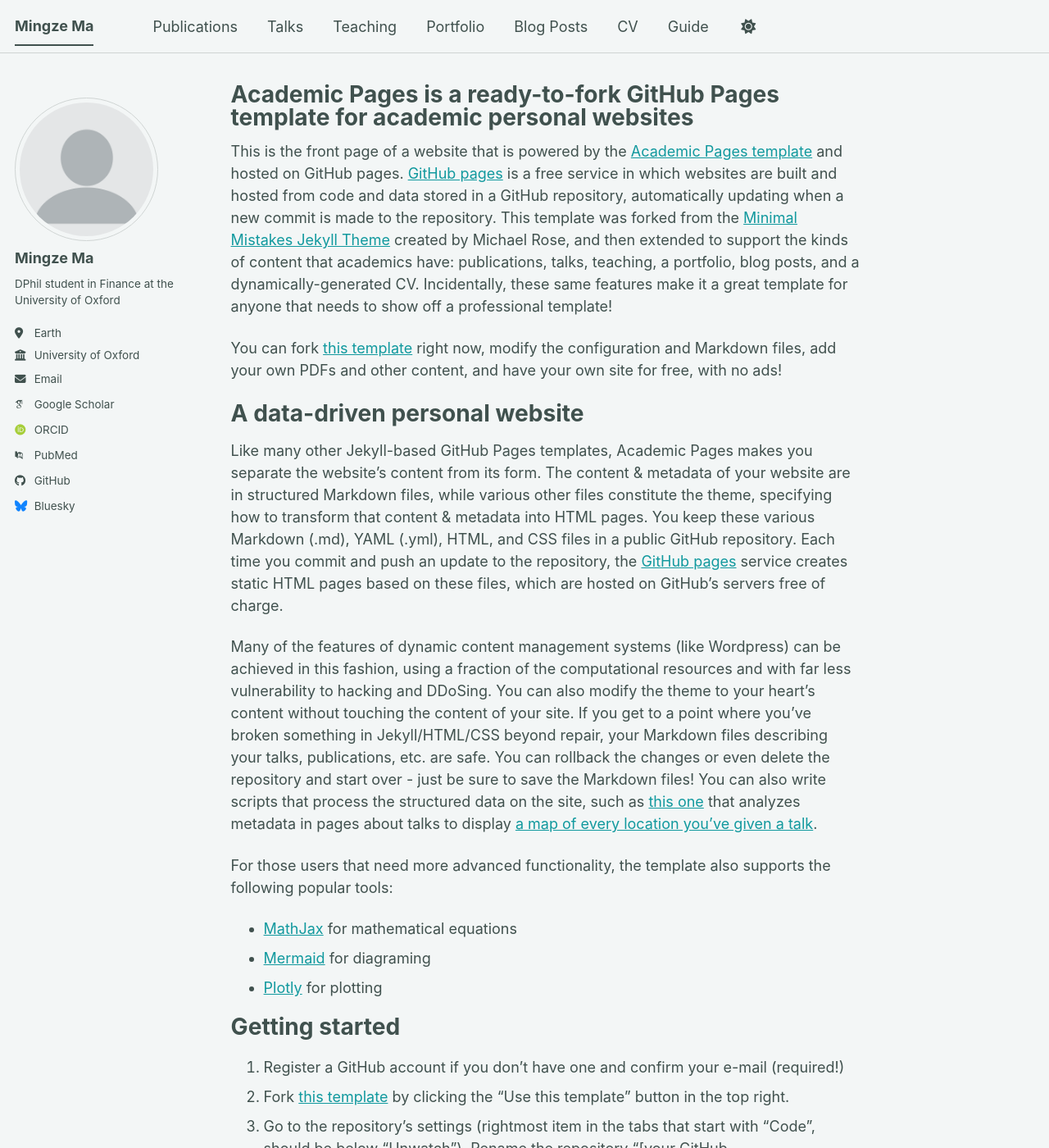
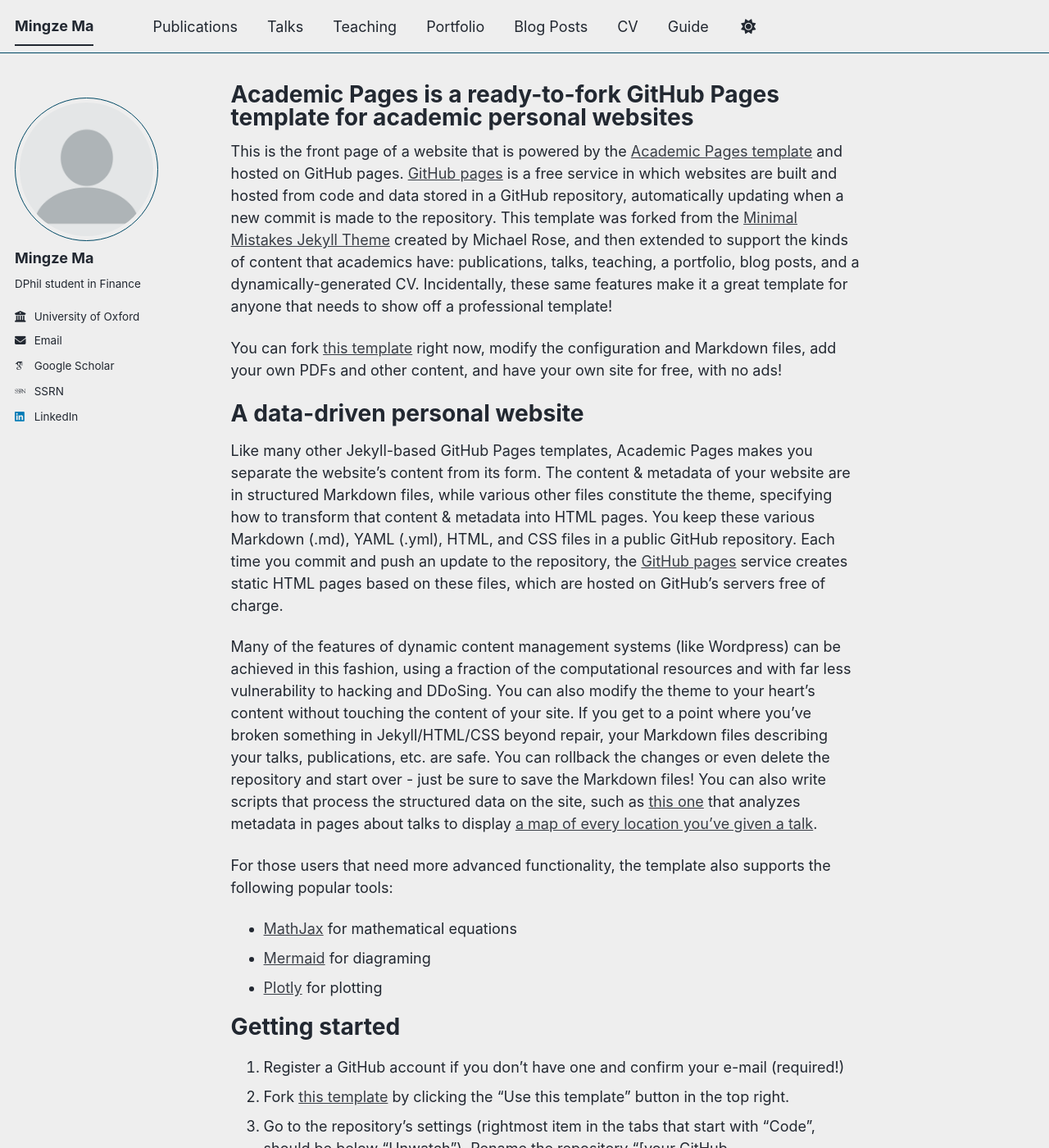
Before and after one commit to MingzeMaSBS/mingzemasbs.github.io, a Jekyll site: the page built from _pages/about.md, in a window 1280 px wide and 1400 px high. Shown: the whole window at 82% size. Built offline with Jekyll 4.4.1, drawn with Linux system fonts in a browser that asks for light colours; some web fonts are replaced; a script bundle is joined from its source files by our own code; library files that are not in the unit come from our copies; part of the change alters nothing that is shown.

Commit message:
_config.yml

```diff
--- a/_config.yml
+++ b/_config.yml
@@ -8,11 +8,11 @@
 
 # Basic Site Settings
 locale                   : "en-US"
-site_theme               : "mint" # The available themes options are "default", "air", "sunrise", "mint", "dirt" and "contrast"
+site_theme               : "air" # The available themes options are "default", "air", "sunrise", "mint", "dirt" and "contrast"
 title                    : "Mingze Ma"
 title_separator          : "-"
 name                     : "Mingze Ma"
-description              : "DPhil student in Finance at the University of Oxford"
+description              : "DPhil student in Finance"
 url                      : https://mingzemasbs.github.io
 baseurl                  : ""
 repository               : "mingzemasbs/mingzemasbs.github.io"
@@ -25,38 +25,38 @@ author:
   avatar           : "profile.png"
   name             : "Mingze Ma"
   pronouns         :
-  bio              : "DPhil student in Finance at the University of Oxford"
-  location         : "Earth"
+  bio              : "DPhil student in Finance"
+  location         :
   employer         : "University of Oxford"
-  uri              : # URL
+  uri              :
   email            : "mingze.ma.dphil@said.oxford.edu"
 
   # Academic websites
-  academia         : # URL
-  arxiv            : # URL - Update with the correct link to your profile
-  googlescholar    : "https://scholar.google.com/citations?user=PS_CX0AAAAAJ"
-  inspire-hep      : # URL
-  impactstory      : # URL
-  orcid            : "https://orcid.org/yourorcidurl"
-  semantic         : # URL
-  ssrn             : # URL
-  pubmed           : "https://www.ncbi.nlm.nih.gov/pubmed/?term=john+snow"
-  researchgate     : # URL
-  scopus           : # URL
-  zotero           : # URL
+  academia         :
+  arxiv            :
+  googlescholar    : "https://scholar.google.com/citations?user=FdntKMEAAAAJ&hl=en&oi=ao"
+  inspire-hep      :
+  impactstory      :
+  orcid            :
+  semantic         :
+  ssrn             : "https://papers.ssrn.com/sol3/cf_dev/AbsByAuth.cfm?per_id=5728308"
+  pubmed           :
+  researchgate     :
+  scopus           :
+  zotero           :
 
 
   # Repositories and software development
-  bitbucket        : # Username - Update with your username on the site
+  bitbucket        : # Username
   codepen          : # Username
   dribbble         : # Username
-  github           : "academicpages"
+  github           :
   kaggle           : # Username
-  stackoverflow    : # User number or user number and name (i.e., use "1" or "1/jeff-atwood")
+  stackoverflow    : # User number or user number and name
 
   # Social media
   artstation       : # Username
-  bluesky          : "bsky.app" # Replace this with you Bluesky username
+  bluesky          :
   facebook         : # Username
   flickr           : # Username
   foursquare       : # Username
@@ -65,7 +65,7 @@ author:
   keybase          : # Username
   instagram        : # Username
   lastfm           : # Username
-  linkedin         : # Username
+  linkedin         : "https://www.linkedin.com/in/mingze-ma-87b909273/"
   mastodon         : # URL
   medium           : # URL
   pinterest        : # Username
@@ -73,7 +73,7 @@ author:
   steam            : # Username
   telegram         : # URL
   tumblr           : # Username
-  twitter          : # Username for X / Twitter
+  twitter          : # Username
   vine             : # Username
   weibo            : # Username
   wikipedia        : # Username
```
